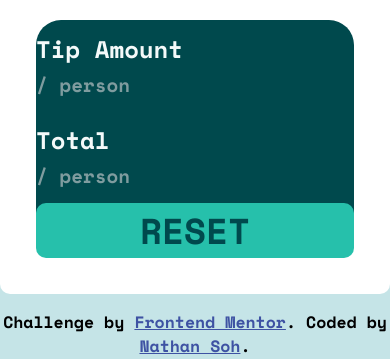
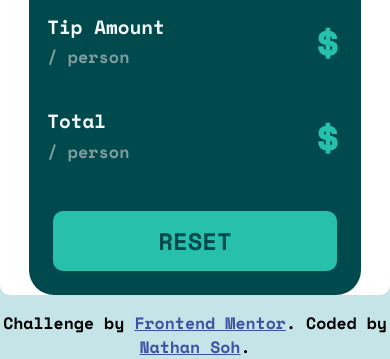
Before and after one commit to nFinityV2/tip-calculator-fem, a plain HTML site: page index.html in a window 390 px wide. Shown: the part 494-853 px from the top of the page. Drawn offline with nearby package versions, Linux system fonts and the light colour scheme.

Commit message:
Styled output section on mobile layout

```diff
--- a/index.css
+++ b/index.css
@@ -34,15 +34,14 @@ h2 {
     font-size: 1rem;
 }
 
-
-
 main {
     background-color: var(--white);
     border-radius: 10px;
 }
 
 .input-panel, .output-panel {
-    margin: 1em;
+    max-width: 85%;
+    margin: auto;
 }
 
 /* .bill, .tip, .people, .amount, .total {
@@ -56,17 +55,34 @@ main {
     border-radius: 25px;
 }
 
-.amount, .total {
+.amount-container {
+    margin: 1em 0.5em 0.25em;
+}
+
+.total-container {
+    margin: 0.25em 0.5em 1em;
+}
+
+.amount-container, .total-container {
+    display: flex;
+    align-items: center;
+    justify-content: space-between;
     line-height: 0.75;
+}
+
+.amount-output, .total-output {
+    font-size: 2rem;
+    color: var(--strong-cyan);
 }
 
 .amount > h2, .total > h2 {
     color: var(--very-light-greyish-cyan);
+    font-size: 0.8rem;
 }
 
 .amount > h3, .total > h3 {
     color: var(--greyish-cyan);
-    font-size: 0.8rem;
+    font-size: 0.7rem;
 }
 
 .reset-btn {
@@ -74,7 +90,10 @@ main {
     background-color: var(--strong-cyan);
     border-radius: 10px;
     border: none;
+    font-size: 1rem;
     text-transform: uppercase;
+    margin: 0 1em 1em;
+    padding: 0.5em 4em;
 }
 
 .attribution {
--- a/index.html
+++ b/index.html
@@ -30,13 +30,23 @@
       </div>
     </section>
     <section class="output-panel">
+      <div class="amount-container">
         <div class="amount">
           <h2>Tip Amount</h2>
           <h3>/ person</h3>
         </div>
+        <div class="amount-output">
+          $
+        </div>
+      </div>
+      <div class="total-container">
         <div class="total">
           <h2>Total</h2>
           <h3>/ person</h3>
+        </div>
+        <div class="total-output">
+          $
+        </div>
       </div>
       <button id="reset" class="reset-btn">Reset</button>
     </section>
```
Lines whose indentation alone changed are shown as unchanged.
